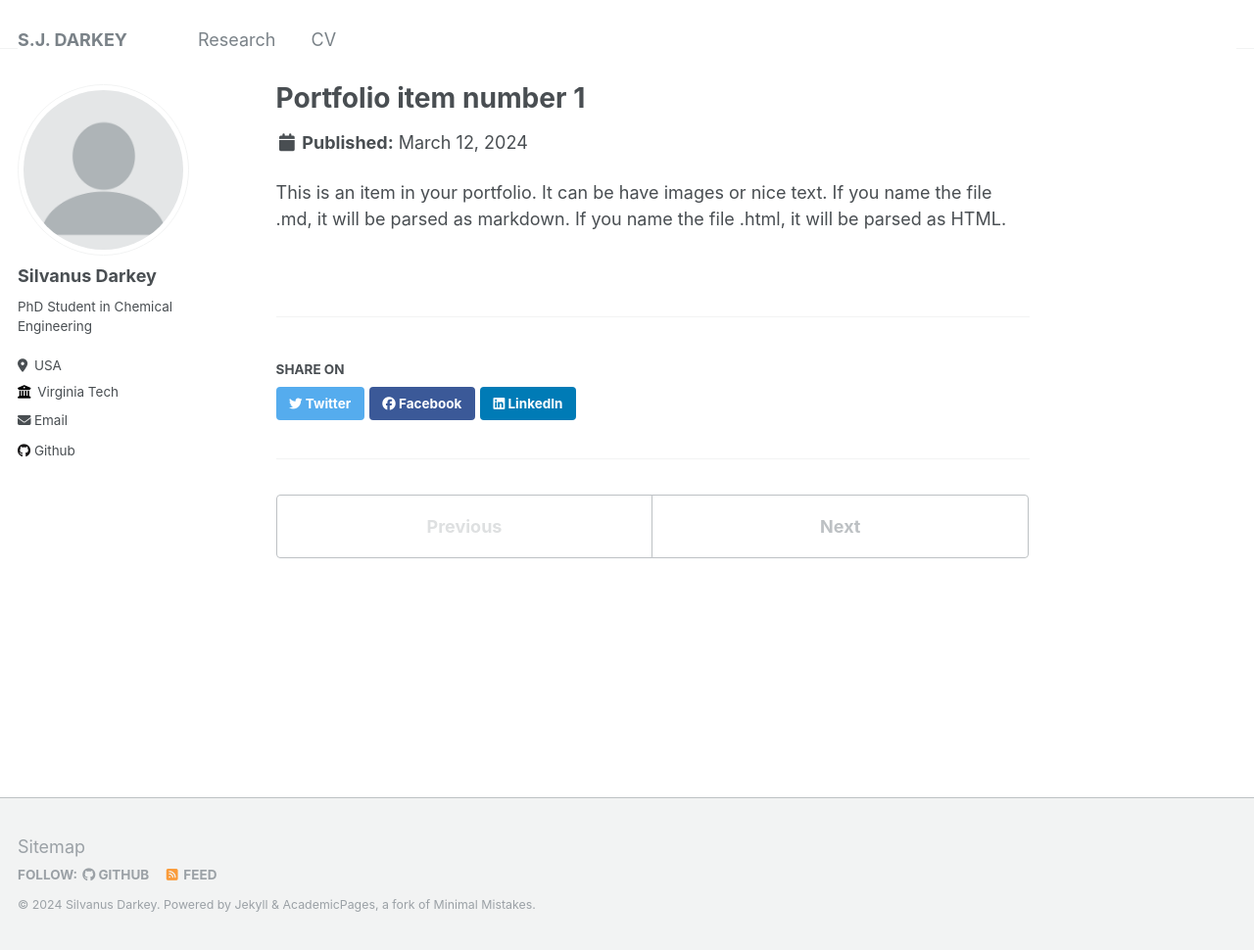
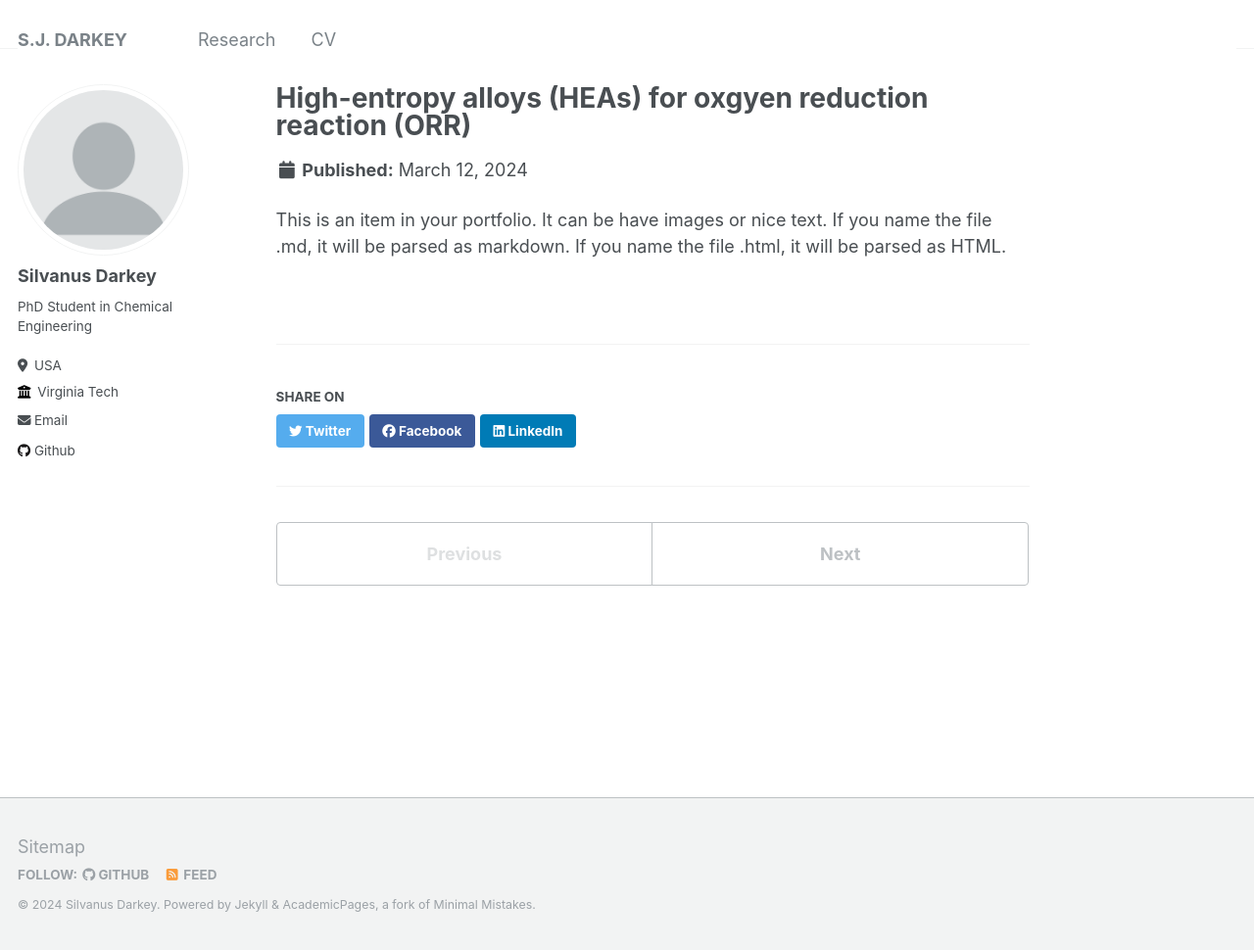
Before and after one commit to sjdarkey/sjdarkey.github.io, a Jekyll site: the page built from _portfolio/portfolio-1.md, in a window 1280 px wide and 970 px high. Shown: the whole window at 98% size. Built offline with Jekyll 4.4.1, drawn with Linux system fonts in a browser that asks for light colours.

Commit message:
Update portfolio-1.md

```diff
--- a/_portfolio/portfolio-1.md
+++ b/_portfolio/portfolio-1.md
@@ -1,5 +1,5 @@
 ---
-title: "Portfolio item number 1"
+title: "High-entropy alloys (HEAs) for oxgyen reduction reaction (ORR) "
 excerpt: "Short description of portfolio item number 1<br/><img src='/images/500x300.png'>"
 collection: portfolio
 ---
```
